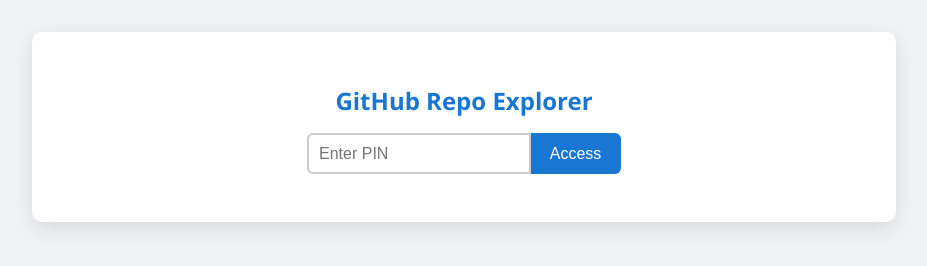
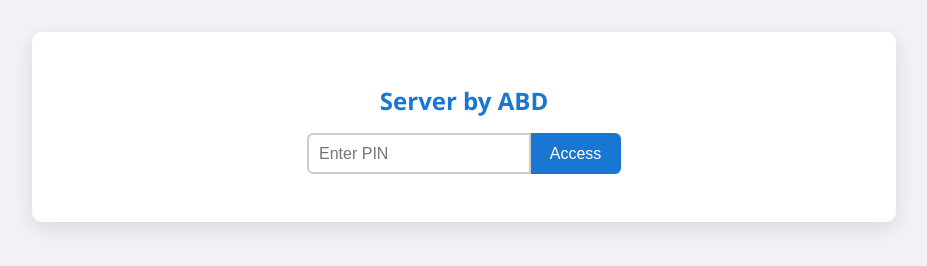
Before and after one commit to abd4521/server, a plain HTML site: page index.html in a window 1280 px wide. Shown: the whole page, without its empty margins (176-1103 px from the left). Drawn offline with Linux system fonts and the light colour scheme.

Commit message:
Update index.html

```diff
--- a/index.html
+++ b/index.html
@@ -3,7 +3,7 @@
 <head>
   <meta charset="UTF-8" />
   <meta name="viewport" content="width=device-width, initial-scale=1" />
-  <title>GitHub Repo Explorer</title>
+  <title>SERVER</title>
   <style>
     body {
       font-family: 'Segoe UI', Tahoma, Geneva, Verdana, sans-serif;
@@ -130,7 +130,7 @@
 </head>
 <body>
   <div class="container">
-    <h2>GitHub Repo Explorer</h2>
+    <h2>Server by ABD</h2>
     <div class="input-group" id="pin-group">
       <input type="password" id="pin" placeholder="Enter PIN" />
       <button onclick="verifyPin()">Access</button>
```
